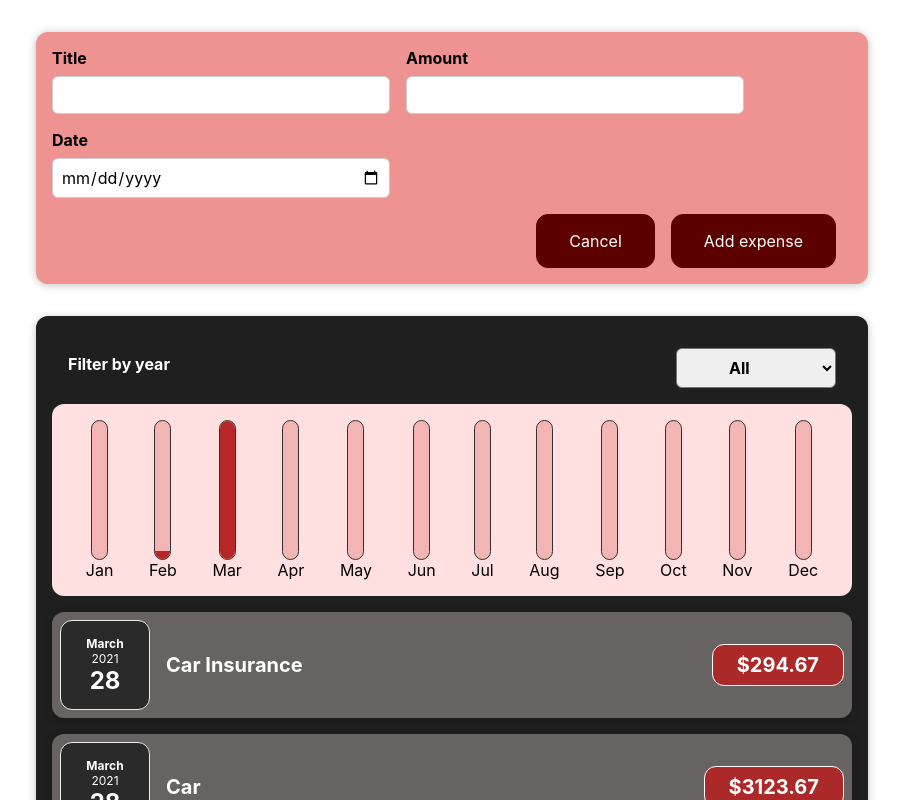
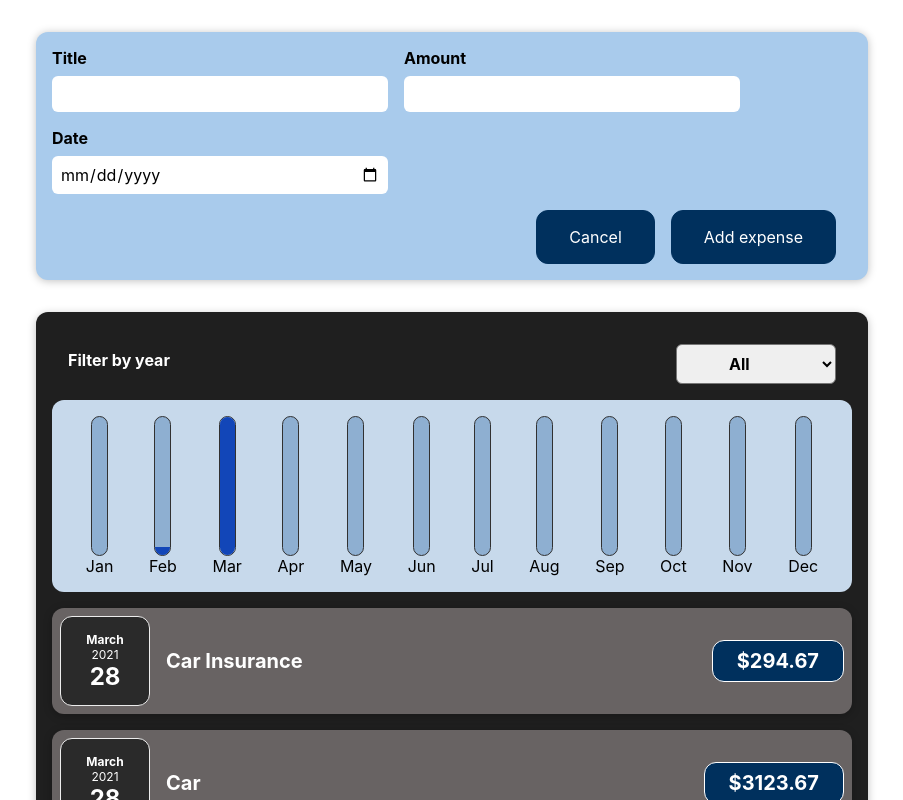
Before and after one commit to Irsten/ExpenseTracker, a React (Create React App) app: page / in a window 1280 px wide. Both pictures are taken after a click on the button "Add New Expense". Shown: the top 800 px of the page, without its empty margins (188-1091 px from the left). Built offline with nearby package versions, Linux system fonts and the light colour scheme.

Commit message:
Change styling and add validation styling

```diff
--- a/src/components/Chart/Chart.css
+++ b/src/components/Chart/Chart.css
@@ -1,7 +1,7 @@
 .chart {
   padding: 1rem;
   border-radius: 12px;
-  background-color: #ffdfdf;
+  background-color: #c7d9eb;
   text-align: center;
   display: flex;
   justify-content: space-around;
--- a/src/components/Chart/ChartBar.css
+++ b/src/components/Chart/ChartBar.css
@@ -10,7 +10,7 @@
   width: 15px;
   border: 1px solid #313131;
   border-radius: 12px;
-  background-color: #f3b4b4;
+  background-color: #8eafd1;
   overflow: hidden;
   display: flex;
   flex-direction: column;
@@ -18,7 +18,7 @@
 }
 
 .chart-bar__fill {
-  background-color: #b92626;
+  background-color: #1246b8;
   width: 100%;
   transition: all 0.3s ease-out;
 }
--- a/src/components/Expenses/ExpenseItem.css
+++ b/src/components/Expenses/ExpenseItem.css
@@ -29,7 +29,7 @@
   font-size: 1rem;
   font-weight: bold;
   color: white;
-  background-color: #ac2929;
+  background-color: #00305d;
   border: 1px solid white;
   padding: 0.5rem;
   border-radius: 12px;
--- a/src/components/NewExpense/ExpenseForm.css
+++ b/src/components/NewExpense/ExpenseForm.css
@@ -16,11 +16,23 @@
   font: inherit;
   padding: 0.5rem;
   border-radius: 6px;
-  border: 1px solid #ccc;
+  border: 0px;
   width: 20rem;
   max-width: 100%;
+}
+
+.new-expense__input:focus {
+  outline: 0px;
 }
 
 .new-expense__actions {
   text-align: right;
 }
+
+.new-expense__invalid-input {
+  outline: 2px solid rgb(223, 38, 38);
+}
+
+.new-expense__invalid-input__feedback {
+  color: rgb(223, 38, 38);
+}
--- a/src/components/NewExpense/ExpenseForm.js
+++ b/src/components/NewExpense/ExpenseForm.js
@@ -67,23 +67,39 @@ const ExpenseForm = (props) => {
   const showAmountError = !isAmountValid && isAmountTouched;
   const showDateError = !isDateValid && isDateTouched;
 
+  const invInput = 'new-expense__invalid-input';
+
   return (
     <form onSubmit={submitHandler}>
       <div className='new-expense__controls'>
         <div className='new-expense__control'>
           <label>Title</label>
           <input
+            className={
+              showTitleError
+                ? 'new-expense__invalid-input'
+                : 'new-expense__input'
+            }
             type='text'
             value={enteredTitle}
             onChange={(event) =>
               inputChangeHandler('title', event.target.value)
             }
           />
-          {showTitleError && <p>Title is not valid!</p>}
+          {showTitleError && (
+            <label className='new-expense__invalid-input__feedback'>
+              Title is not valid!
+            </label>
+          )}
         </div>
         <div className='new-expense__control'>
           <label>Amount</label>
           <input
+            className={
+              showAmountError
+                ? 'new-expense__invalid-input'
+                : 'new-expense__input'
+            }
             type='number'
             min='0.01'
             step='0.01'
@@ -92,18 +108,31 @@ const ExpenseForm = (props) => {
               inputChangeHandler('amount', event.target.value)
             }
           />
-          {showAmountError && <p>Amount is not valid!</p>}
+          {showAmountError && (
+            <label className='new-expense__invalid-input__feedback'>
+              Amount is not valid!
+            </label>
+          )}
         </div>
         <div className='new-expense__control'>
           <label>Date</label>
           <input
+            className={
+              showDateError
+                ? 'new-expense__invalid-input'
+                : 'new-expense__input'
+            }
             type='date'
             min='2019-01-01'
             max='2023-12-31'
             value={enteredDate}
             onChange={(event) => inputChangeHandler('date', event.target.value)}
           />
-          {showDateError && <p>Date is not valid!</p>}
+          {showDateError && (
+            <label className='new-expense__invalid-input__feedback'>
+              Date is not valid!
+            </label>
+          )}
         </div>
       </div>
       <div className='new-expense__actions'>
--- a/src/components/NewExpense/NewExpense.css
+++ b/src/components/NewExpense/NewExpense.css
@@ -1,5 +1,5 @@
 .new-expense {
-  background-color: #ee9292;
+  background-color: #a9cbec;
   padding: 1rem;
   margin: 2rem auto;
   width: 50rem;
@@ -13,8 +13,8 @@
   font: inherit;
   cursor: pointer;
   padding: 1rem 2rem;
-  border: 1px solid #5d0000;
-  background-color: #5d0000;
+  border: 1px solid #00305d;
+  background-color: #00305d;
   color: white;
   border-radius: 12px;
   margin-right: 1rem;
@@ -22,8 +22,8 @@
 
 .new-expense button:hover,
 .new-expense button:active {
-  background-color: #740606;
-  border-color: #740606;
+  background-color: #1246b8;
+  border-color: #1246b8;
 }
 
 .new-expense button.alternative {
```
